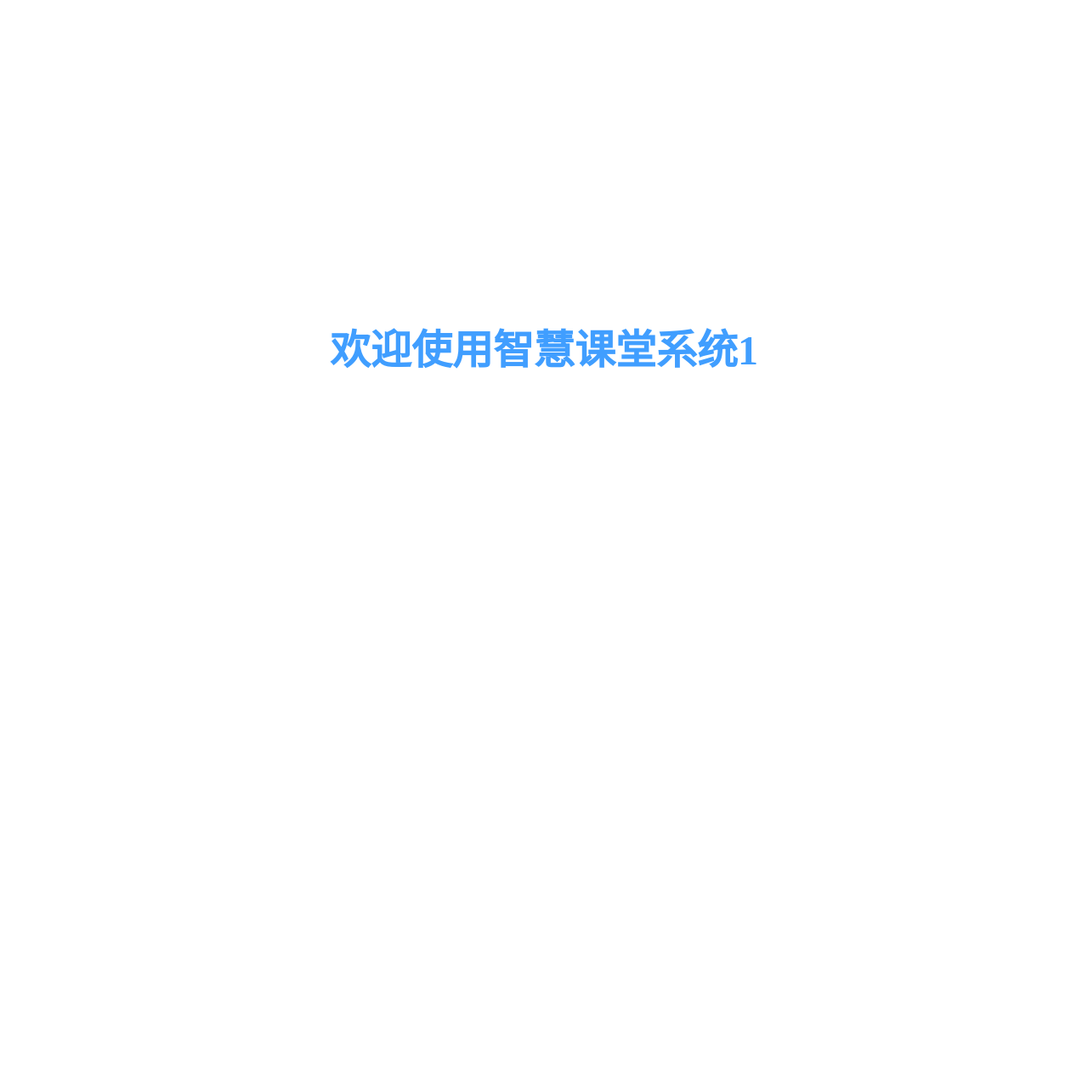
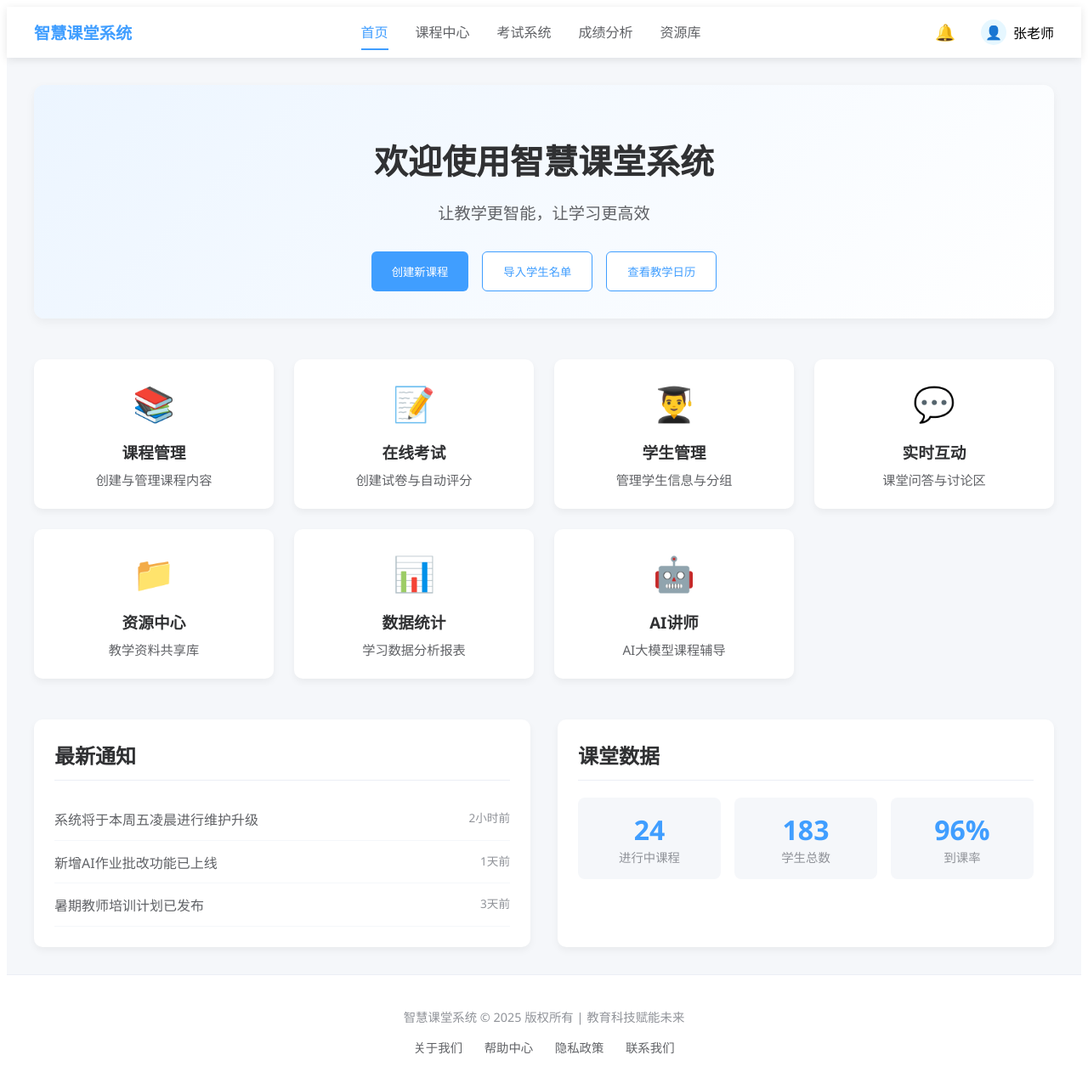
Before and after one commit to Shellonng/SmartClass, a Vue app in the folder SmartClass_frontend/: page /home in a window 1280 px wide. Shown: the whole page at 85% size. Before the commit the page ends 816 px from the top, so only its background shows below. Built offline with nearby package versions, Linux system fonts and the light colour scheme; the HTML template or start-up script is replaced by a standard one.

Commit message:
home update

```diff
--- a/SmartClass_frontend/src/views/HomeView.vue
+++ b/SmartClass_frontend/src/views/HomeView.vue
@@ -1,20 +1,392 @@
 <script setup lang="ts">
+import { ref } from 'vue'
+import { useRouter } from 'vue-router'
+
+const router = useRouter()
+
+// 功能卡片数据
+const features = ref([
+  { id: 1, title: '课程管理', icon: '📚', desc: '创建与管理课程内容' },
+  { id: 2, title: '在线考试', icon: '📝', desc: '创建试卷与自动评分' },
+  { id: 3, title: '学生管理', icon: '👨‍🎓', desc: '管理学生信息与分组' },
+  { id: 4, title: '实时互动', icon: '💬', desc: '课堂问答与讨论区' },
+  { id: 5, title: '资源中心', icon: '📁', desc: '教学资料共享库' },
+  { id: 6, title: '数据统计', icon: '📊', desc: '学习数据分析报表' },
+  { id: 7, title: 'AI讲师', icon: '🤖', desc: 'AI大模型课程辅导' }
+])
+
+// 最新通知数据
+const notifications = ref([
+  { id: 1, text: '系统将于本周五凌晨进行维护升级', time: '2小时前' },
+  { id: 2, text: '新增AI作业批改功能已上线', time: '1天前' },
+  { id: 3, text: '暑期教师培训计划已发布', time: '3天前' }
+])
+
+const goto = (page:string) => {
+  router.push(page)
+}
 
 </script>
 
 <template>
   <div class="home-container">
-    <h1>欢迎使用智慧课堂系统1</h1>
+    <!-- 顶部导航栏 -->
+    <header class="header">
+      <div class="logo">智慧课堂系统</div>
+      <nav class="nav-menu">
+        <a href="#" class="active">首页</a>
+        <a href="#">课程中心</a>
+        <a href="#">考试系统</a>
+        <a href="#">成绩分析</a>
+        <a href="#">资源库</a>
+      </nav>
+      <div class="user-actions">
+        <button class="notification-btn">🔔</button>
+        <div class="user-info">
+          <span class="avatar">👤</span>
+          <a @click="goto('/personal')">张老师</a>
+        </div>
+      </div>
+    </header>
+
+    <!-- 主内容区 -->
+    <main class="main-content">
+      <div class="welcome-section">
+        <h1>欢迎使用智慧课堂系统</h1>
+        <p class="subtitle">让教学更智能，让学习更高效</p>
+
+        <div class="quick-actions">
+          <button class="primary-btn">创建新课程</button>
+          <button class="secondary-btn">导入学生名单</button>
+          <button class="secondary-btn">查看教学日历</button>
+        </div>
+      </div>
+
+      <!-- 功能卡片网格 -->
+      <div class="features-grid">
+        <div v-for="feature in features" :key="feature.id" class="feature-card">
+          <div class="feature-icon">{{ feature.icon }}</div>
+          <h3>{{ feature.title }}</h3>
+          <p>{{ feature.desc }}</p>
+        </div>
+      </div>
+
+      <!-- 通知和统计区域 -->
+      <div class="dashboard-section">
+        <div class="notifications">
+          <h2>最新通知</h2>
+          <ul>
+            <li v-for="note in notifications" :key="note.id">
+              <span class="note-text">{{ note.text }}</span>
+              <span class="note-time">{{ note.time }}</span>
+            </li>
+          </ul>
+        </div>
+
+        <div class="stats">
+          <h2>课堂数据</h2>
+          <div class="stats-grid">
+            <div class="stat-item">
+              <div class="stat-value">24</div>
+              <div class="stat-label">进行中课程</div>
+            </div>
+            <div class="stat-item">
+              <div class="stat-value">183</div>
+              <div class="stat-label">学生总数</div>
+            </div>
+            <div class="stat-item">
+              <div class="stat-value">96%</div>
+              <div class="stat-label">到课率</div>
+            </div>
+          </div>
+        </div>
+      </div>
+    </main>
+
+    <!-- 页脚 -->
+    <footer class="footer">
+      <p>智慧课堂系统 © 2025 版权所有 | 教育科技赋能未来</p>
+      <div class="footer-links">
+        <a href="#"@click="goto('/about')">关于我们</a>
+        <a href="#"@click="goto('/about')">帮助中心</a>
+        <a href="#">隐私政策</a>
+        <a href="#">联系我们</a>
+      </div>
+    </footer>
   </div>
 </template>
 
 <style scoped>
 .home-container {
   display: flex;
+  flex-direction: column;
+  min-height: 100vh;
+  background-color: #f5f7fa;
+  font-family: 'Segoe UI', Tahoma, Geneva, Verdana, sans-serif;
+}
+
+/* 顶部导航栏样式 */
+.header {
+  display: flex;
+  justify-content: space-between;
+  align-items: center;
+  padding: 0 2rem;
+  height: 60px;
+  background-color: #fff;
+  box-shadow: 0 2px 10px rgba(0, 0, 0, 0.1);
+  position: sticky;
+  top: 0;
+  z-index: 100;
+}
+
+.logo {
+  font-size: 1.2rem;
+  font-weight: bold;
+  color: #409EFF;
+}
+
+.nav-menu {
+  display: flex;
+  gap: 2rem;
+}
+
+.nav-menu a {
+  text-decoration: none;
+  color: #606266;
+  padding: 0.5rem 0;
+  transition: color 0.3s;
+}
+
+.nav-menu a.active,
+.nav-menu a:hover {
+  color: #409EFF;
+  border-bottom: 2px solid #409EFF;
+}
+
+.user-actions {
+  display: flex;
+  align-items: center;
+  gap: 1.5rem;
+}
+
+.notification-btn {
+  background: none;
+  border: none;
+  font-size: 1.2rem;
+  cursor: pointer;
+  color: #606266;
+}
+
+.user-info {
+  display: flex;
+  align-items: center;
+  gap: 0.5rem;
+}
+
+.avatar {
+  background-color: #e6f7ff;
+  border-radius: 50%;
+  width: 30px;
+  height: 30px;
+  display: flex;
   justify-content: center;
   align-items: center;
-  height: 100vh;
-  font-size: 24px;
+}
+
+/* 主内容区样式 */
+.main-content {
+  flex: 1;
+  padding: 2rem;
+  max-width: 1200px;
+  margin: 0 auto;
+  width: 100%;
+}
+
+.welcome-section {
+  text-align: center;
+  margin-bottom: 3rem;
+  padding: 2rem;
+  background: linear-gradient(135deg, #ecf5ff 0%, #ffffff 100%);
+  border-radius: 12px;
+  box-shadow: 0 4px 12px rgba(0, 0, 0, 0.05);
+}
+
+.welcome-section h1 {
+  font-size: 2.5rem;
+  margin-bottom: 0.5rem;
+  color: #303133;
+}
+
+.subtitle {
+  font-size: 1.2rem;
+  color: #606266;
+  margin-bottom: 2rem;
+}
+
+.quick-actions {
+  display: flex;
+  justify-content: center;
+  gap: 1rem;
+  margin-top: 1.5rem;
+}
+
+.primary-btn, .secondary-btn {
+  padding: 0.8rem 1.5rem;
+  border-radius: 6px;
+  font-weight: 500;
+  cursor: pointer;
+  transition: all 0.3s;
+  border: none;
+}
+
+.primary-btn {
+  background-color: #409EFF;
+  color: white;
+}
+
+.primary-btn:hover {
+  background-color: #66b1ff;
+  transform: translateY(-2px);
+}
+
+.secondary-btn {
+  background-color: white;
+  color: #409EFF;
+  border: 1px solid #409EFF;
+}
+
+.secondary-btn:hover {
+  background-color: #ecf5ff;
+}
+
+/* 功能卡片样式 */
+.features-grid {
+  display: grid;
+  grid-template-columns: repeat(auto-fill, minmax(280px, 1fr));
+  gap: 1.5rem;
+  margin-bottom: 3rem;
+}
+
+.feature-card {
+  background: white;
+  border-radius: 10px;
+  padding: 1.5rem;
+  text-align: center;
+  box-shadow: 0 4px 8px rgba(0, 0, 0, 0.05);
+  transition: transform 0.3s, box-shadow 0.3s;
+}
+
+.feature-card:hover {
+  transform: translateY(-5px);
+  box-shadow: 0 6px 16px rgba(0, 0, 0, 0.1);
+}
+
+.feature-icon {
+  font-size: 2.5rem;
+  margin-bottom: 1rem;
+}
+
+.feature-card h3 {
+  margin: 0.5rem 0;
+  color: #303133;
+}
+
+.feature-card p {
+  color: #606266;
+  font-size: 0.95rem;
+  margin: 0;
+}
+
+/* 通知和统计区域 */
+.dashboard-section {
+  display: grid;
+  grid-template-columns: 1fr 1fr;
+  gap: 2rem;
+  margin-top: 2rem;
+}
+
+.notifications, .stats {
+  background: white;
+  border-radius: 10px;
+  padding: 1.5rem;
+  box-shadow: 0 4px 8px rgba(0, 0, 0, 0.05);
+}
+
+.notifications h2, .stats h2 {
+  margin-top: 0;
+  color: #303133;
+  padding-bottom: 0.8rem;
+  border-bottom: 1px solid #ebeef5;
+}
+
+.notifications ul {
+  list-style: none;
+  padding: 0;
+  margin: 0;
+}
+
+.notifications li {
+  padding: 0.8rem 0;
+  border-bottom: 1px solid #f5f7fa;
+  display: flex;
+  justify-content: space-between;
+}
+
+.note-text {
+  color: #606266;
+}
+
+.note-time {
+  color: #909399;
+  font-size: 0.85rem;
+}
+
+.stats-grid {
+  display: grid;
+  grid-template-columns: repeat(3, 1fr);
+  gap: 1rem;
+}
+
+.stat-item {
+  text-align: center;
+  padding: 1rem;
+  background-color: #f5f7fa;
+  border-radius: 8px;
+}
+
+.stat-value {
+  font-size: 2rem;
+  font-weight: bold;
+  color: #409EFF;
+}
+
+.stat-label {
+  color: #909399;
+  font-size: 0.9rem;
+}
+
+/* 页脚样式 */
+.footer {
+  text-align: center;
+  padding: 1.5rem;
+  background-color: white;
+  color: #909399;
+  font-size: 0.9rem;
+  border-top: 1px solid #ebeef5;
+}
+
+.footer-links {
+  margin-top: 0.5rem;
+}
+
+.footer-links a {
+  color: #606266;
+  text-decoration: none;
+  margin: 0 0.8rem;
+  transition: color 0.3s;
+}
+
+.footer-links a:hover {
   color: #409EFF;
 }
 </style>
```
